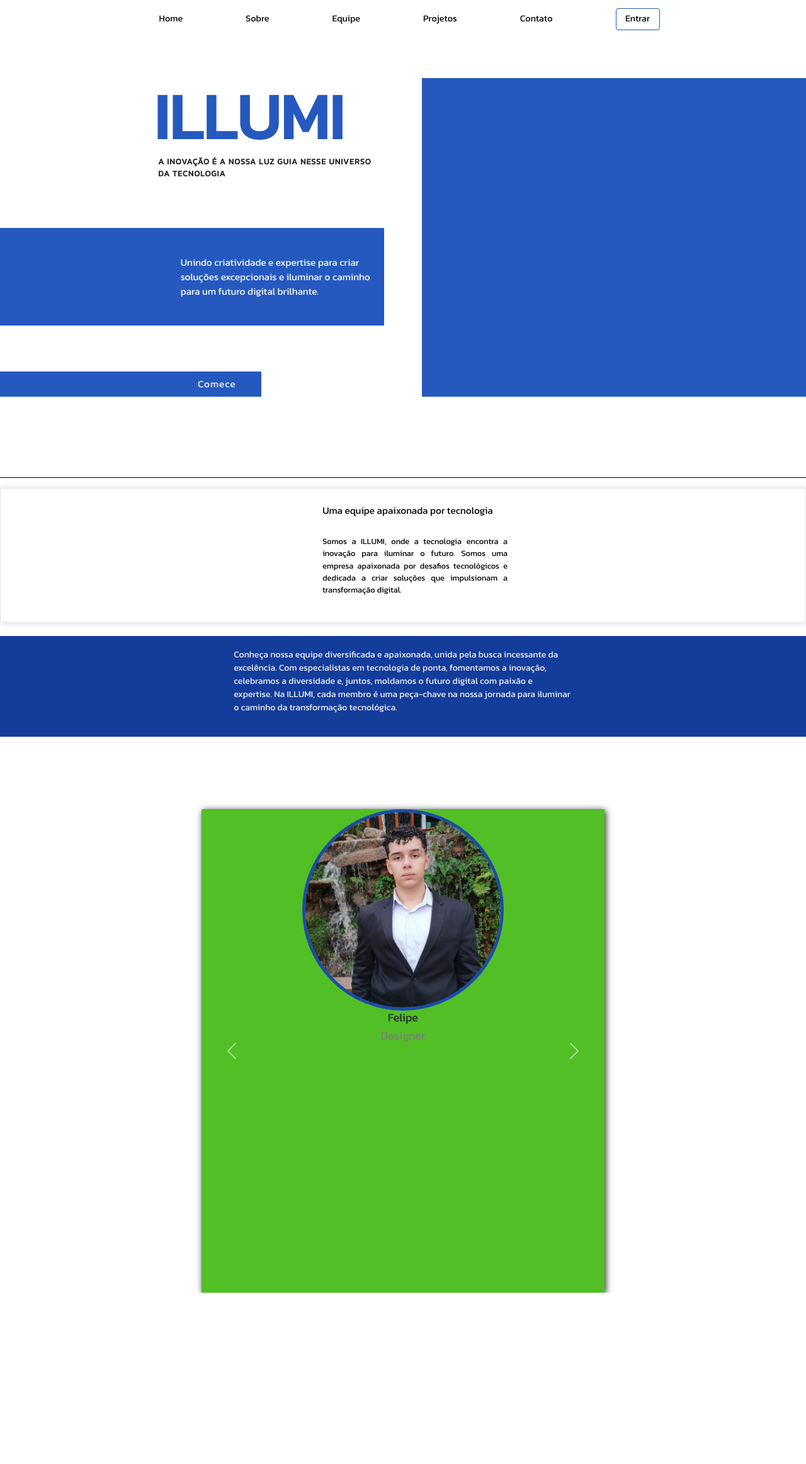
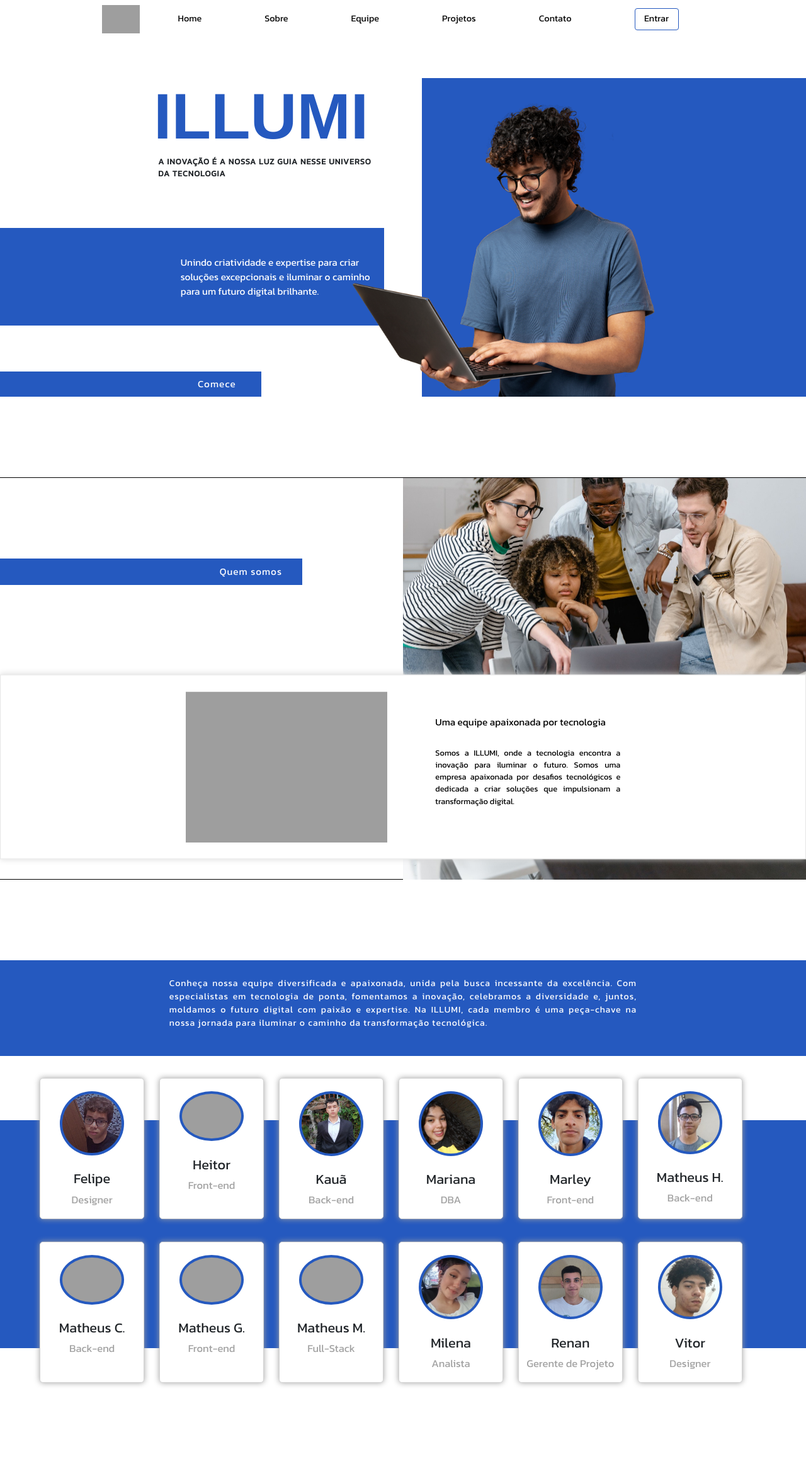
Before and after one commit to Kazuto15/Ilumi, a PHP site: page /area-cliente/home.php in a window 1280 px wide. Shown: the whole page at 63% size. Before the commit the page ends 2053 px from the top, so only its background shows below. Run offline with PHP 8.4, Linux system fonts and the light colour scheme; some libraries are stand-ins or nearby versions; grey boxes are pictures that could not be loaded.

Commit message:
Cards corrigidos
cores, cards, fontes e estrutura + css

```diff
--- a/area-cliente/home.php
+++ b/area-cliente/home.php
@@ -56,7 +56,6 @@
             </div>
         </div>
 
-
         <div class="slogan">
             <div class="armazem-text">
                 <div class="box-item-text-img">
@@ -102,99 +101,124 @@
                         o caminho da transformação tecnológica.</p>
                 </div>
             </div>
-
-            <div class="faixa-cards">
-                <div class="container-cards row">
-                    <div class="card card-top" style="width: 25rem;">
-                        <img class="card-img-top" src="../img/integrantes/Felipe.jfif" alt="">
-                        <div class="card-body">
-                            <h5 class="card-title">Felipe</h5>
-                            <p class="card-text">Designer</p>
+            <div class="cards-box">
+                <div class="box-cards-members">
+                    <div class="card-mod-spac">
+                        <div class="cards-1">
+                            <div class="cards">
+                                <div class="box-img">
+                                    <img src="./../img/integrantes/Felipe2.jpg" alt="">
+                                </div>
+                                <div class="textos">
+                                    <h5>Felipe</h5>
+                                    <p>Designer</p>
                                 </div>
                             </div>
-                    <div class="card card-top" style="width: 25rem;">
-                        <img class="card-img-top" src="../img/integrantes/heitor.enc">
-                        <div class="card-body">
-                            <h5 class="card-title">Heitor</h5>
-                            <p class="card-text">Back-End</p>
+                            <div class="cards">
+                                <div class="box-img">
+                                    <img src="./../img/integrantes/heitor.enc" alt="">
+                                </div>
+                                <div class="textos">
+                                    <h5>Heitor</h5>
+                                    <p>Front-end</p>
                                 </div>
                             </div>
-                    <div class="card card-top" style="width: 25rem;">
-                        <img class="card-img-top" src="../img/integrantes/Kauã.jpg" alt="">
-                        <div class="card-body">
-                            <h5 class="card-title">Kauã</h5>
-                            <p class="card-text">Full-Stack</p>
+                            <div class="cards">
+                                <div class="box-img">
+                                    <img src="./../img/integrantes/Kauã.jpg" alt="">
+                                </div>
+                                <div class="textos">
+                                    <h5>Kauã</h5>
+                                    <p>Back-end</p>
                                 </div>
                             </div>
-                    <div class="card card-top" style="width: 25rem;">
-                        <img class="card-img-top" src="../img/integrantes/Marina2.jfif" alt="">
-                        <div class="card-body">
-                            <h5 class="card-title">Mariana</h5>
-                            <p class="card-text">Cargo</p>
+                            <div class="cards">
+                                <div class="box-img">
+                                    <img src="./../img/integrantes/Marina2.jfif" alt="">
+                                </div>
+                                <div class="textos">
+                                    <h5>Mariana</h5>
+                                    <p>DBA</p>
                                 </div>
                             </div>
-                    <div class="card card-top" style="width: 25rem;">
-                        <img class="card-img-top" src="../img/integrantes/Marley.jpg" alt="">
-                        <div class="card-body">
-                            <h5 class="card-title">Marley</h5>
-                            <p class="card-text">Front-End</p>
+                            <div class="cards">
+                                <div class="box-img">
+                                    <img src="./../img/integrantes/Marley.jpg" alt="">
+                                </div>
+                                <div class="textos">
+                                    <h5>Marley</h5>
+                                    <p>Front-end</p>
                                 </div>
                             </div>
-                    <div class="card card-top" style="width: 25rem;">
-                        <img class="card-img-top" src="../img/integrantes/MateusH.jfif" alt="">
-                        <div class="card-body">
-                            <h5 class="card-title">Mateus Henrique</h5>
-                            <p class="card-text">Back-End</p>
+                            <div class="cards">
+                                <div class="box-img">
+                                    <img src="./../img/integrantes/MateusH.jfif" alt="">
+                                </div>
+                                <div class="textos">
+                                    <h5>Matheus H.</h5>
+                                    <p>Back-end</p>
                                 </div>
                             </div>
-
-                    <div class="card card-bottom" style="width: 25rem;">
-                        <img class="card-img-top" src="../img/integrantes/MatheusC.enc" alt="">
-                        <div class="card-body">
-                            <h5 class="card-title">Matheus Campos</h5>
-                            <p class="card-text">Back-end</p>
+                        </div>
+                        <div class="cards-2">
+                            <div class="cards">
+                                <div class="box-img">
+                                    <img src="./../img/integrantes/MatheusC.enc" alt="">
+                                </div>
+                                <div class="textos">
+                                    <h5>Matheus C.</h5>
+                                    <p>Back-end</p>
                                 </div>
                             </div>
-                    <div class="card card-bottom" style="width: 25rem;">
-                        <img class="card-img-top" src="../img/integrantes/MatheusG.enc" alt="">
-                        <div class="card-body">
-                            <h5 class="card-title">Matheus Gomes</h5>
-                            <p class="card-text">Front-End</p>
+                            <div class="cards">
+                                <div class="box-img">
+                                    <img src="./../img/integrantes/MatheusG.enc" alt="">
+                                </div>
+                                <div class="textos">
+                                    <h5>Matheus G.</h5>
+                                    <p>Front-end</p>
                                 </div>
                             </div>
-                    <div class="card card-bottom" style="width: 25rem;">
-                        <img class="card-img-top" src="../img/integrantes/MatheusM.enc" alt="">
-                        <div class="card-body">
-                            <h5 class="card-title">Matheus Merlim</h5>
-                            <p class="card-text">Cargo</p>
+                            <div class="cards">
+                                <div class="box-img">
+                                    <img src="./../img/integrantes/MatheusM.enc" alt="">
+                                </div>
+                                <div class="textos">
+                                    <h5>Matheus M.</h5>
+                                    <p>Full-Stack</p>
                                 </div>
                             </div>
-                    <div class="card card-bottom" style="width: 25rem;">
-                        <img class="card-img-top" src="../img/integrantes/Milena.jpg" alt="">
-                        <div class="card-body">
-                            <h5 class="card-title">Milena</h5>
-                            <p class="card-text">Analista</p>
+                            <div class="cards">
+                                <div class="box-img">
+                                    <img src="./../img/integrantes/Milena.jpg" alt="">
+                                </div>
+                                <div class="textos">
+                                    <h5>Milena</h5>
+                                    <p>Analista</p>
                                 </div>
                             </div>
-                    <div class="card card-bottom" style="width: 25rem;">
-                        <img class="card-img-top" src="../img/integrantes/Renan2.jfif" alt="">
-                        <div class="card-body">
-                            <h5 class="card-title">Renan</h5>
-                            <p class="card-text">Gerente de projeto</p>
+                            <div class="cards">
+                                <div class="box-img">
+                                    <img src="./../img/integrantes/Renan2.jfif" alt="">
+                                </div>
+                                <div class="textos">
+                                    <h5>Renan</h5>
+                                    <p>Gerente de Projeto</p>
                                 </div>
                             </div>
-                    <div class="card card-bottom" style="width: 25rem;">
-                        <img class="card-img-top" src="../img/integrantes/Vitor.jfif" alt="">
-                        <div class="card-body">
-                            <h5 class="card-title">Vitor</h5>
-                            <p class="card-text">Designer</p>
+                            <div class="cards">
+                                <div class="box-img">
+                                    <img src="./../img/integrantes/Vitor.jfif" alt="">
+                                </div>
+                                <div class="textos">
+                                    <h5>Vitor</h5>
+                                    <p>Designer</p>
                                 </div>
                             </div>
-
                         </div>
                     </div>
-
-
+                </div>
+            </div>
             <div id="carouselExampleIndicators" class="carousel slide" data-bs-ride="carousel">
                 <!--  <ol class="carousel-indicators">
                     <li data-target="#carouselExampleIndicators" data-slide-to="0" class="active"></li>
@@ -203,15 +227,15 @@
                 </ol> -->
                 <div class="carousel-inner">
                     <div class="carousel-item active">
-                        <img class="d-block w-50 rounded-circle mx-auto " style="border: 5px solid rgb(28, 75, 173);"
-                        src="../img/integrantes/Kauã.jpg" alt="First slide">
+                        <img class="img-carousel d-block w-50 rounded-circle mx-auto my-4 "
+                        src="../img/integrantes/Felipe2.jpg" alt="First slide">
                         <div class="text-center">
                             <h1>Felipe</h1>
                             <h6 class="card-text">Designer</h6>
                         </div>
                     </div>
                     <div class="carousel-item">
-                        <img class="d-block w-50 rounded-circle mx-auto my-4" style="border: 5px solid rgb(28, 75, 173);"
+                        <img class="d-block w-50 rounded-circle mx-auto my-4"
                             src="../img/integrantes/heitor.enc" alt="Second slide">
                         <div class="text-center">
                             <h1>Heitor</h1>
@@ -219,7 +243,7 @@
                         </div>
                     </div>
                     <div class="carousel-item ">
-                        <img class="d-block w-50 rounded-circle mx-auto my-4" style="border: 5px solid rgb(28, 75, 173);"
+                        <img class="d-block w-50 rounded-circle mx-auto my-4"
                             src="../img/integrantes/Kauã.jpg" alt="Third slide">
                             <div class="text-center">
                             <h1>Kauã</h1>
@@ -227,7 +251,7 @@
                         </div>
                     </div>
                     <div class="carousel-item">
-                        <img class="d-block w-50 rounded-circle mx-auto my-4" style="border: 5px solid rgb(28, 75, 173);"
+                        <img class="d-block w-50 rounded-circle mx-auto my-4"
                             src="../img/integrantes/Marina2.jfif" alt="Third slide">
                             <div class="text-center">
                             <h1>Mariana</h1>
@@ -235,7 +259,7 @@
                         </div>
                     </div>
                     <div class="carousel-item">
-                        <img class="d-block w-50 rounded-circle mx-auto my-4" style="border: 5px solid rgb(28, 75, 173);"
+                        <img class="d-block w-50 rounded-circle mx-auto my-4"
                             src="../img/integrantes/Marley.jpg" alt="Third slide">
                             <div class="text-center">
                             <h1>Marley</h1>
@@ -243,7 +267,7 @@
                         </div>
                     </div>
                     <div class="carousel-item">
-                        <img class="d-block w-50 rounded-circle mx-auto my-4" style="border: 5px solid rgb(28, 75, 173);"
+                        <img class="d-block w-50 rounded-circle mx-auto my-4"
                             src="../img/integrantes/MateusH.jfif" alt="Third slide">
                             <div class="text-center">
                             <h1>Mateus Henrique</h1>
@@ -251,7 +275,7 @@
                         </div>
                     </div>
                     <div class="carousel-item">
-                        <img class="d-block w-50 rounded-circle mx-auto my-4" style="border: 5px solid rgb(28, 75, 173);"
+                        <img class="d-block w-50 rounded-circle mx-auto my-4"
                             src="../img/integrantes/MatheusC.enc" alt="Third slide">
                             <div class="text-center">
                             <h1>Matheus Campos</h1>
@@ -259,7 +283,7 @@
                         </div>
                     </div>
                     <div class="carousel-item">
-                        <img class="d-block w-50 rounded-circle mx-auto my-4" style="border: 5px solid rgb(28, 75, 173);"
+                        <img class="d-block w-50 rounded-circle mx-auto my-4"
                             src="../img/integrantes/MatheusG.enc" alt="Third slide">
                             <div class="text-center">
                             <h1>Matheus Gomes</h1>
@@ -267,7 +291,7 @@
                         </div>
                     </div>
                     <div class="carousel-item">
-                        <img class="d-block w-50 rounded-circle mx-auto my-4" style="border: 5px solid rgb(28, 75, 173);"
+                        <img class="d-block w-50 rounded-circle mx-auto my-4"
                             src="../img/integrantes/MatheusM.enc" alt="Third slide">
                             <div class="text-center">
                             <h1>Matheus Merlim</h1>
@@ -275,7 +299,7 @@
                         </div>
                     </div>
                     <div class="carousel-item">
-                        <img class="d-block w-50 rounded-circle mx-auto my-4" style="border: 5px solid rgb(28, 75, 173);"
+                        <img class="d-block w-50 rounded-circle mx-auto my-4"
                             src="../img/integrantes/Milena.jpg" alt="Third slide">
                             <div class="text-center">
                             <h1>Milena</h1>
@@ -283,7 +307,7 @@
                         </div>
                     </div>
                     <div class="carousel-item">
-                        <img class="d-block w-50 rounded-circle mx-auto my-4" style="border: 5px solid rgb(28, 75, 173);"
+                        <img class="d-block w-50 rounded-circle mx-auto my-4"
                             src="../img/integrantes/Renan2.jfif" alt="Third slide">
                             <div class="text-center">
                             <h1>Renan</h1>
@@ -291,7 +315,7 @@
                         </div>
                     </div>
                     <div class="carousel-item">
-                        <img class="d-block w-50 rounded-circle mx-auto my-4" style="border: 5px solid rgb(28, 75, 173);"
+                        <img class="d-block w-50 rounded-circle mx-auto my-4"
                             src="../img/integrantes/Vitor.jfif" alt="Third slide">
                             <div class="text-center">
                             <h1>Vitor</h1>
@@ -311,6 +335,8 @@
             </div>
         </div>
 
+    </div>
+
 
 
 </body>
--- a/css/home.css
+++ b/css/home.css
@@ -43,6 +43,7 @@
     background: transparent;
 }
 .illumi h1{
+    font-family: sans-serif;
     position: relative;
     font-size: 8vw;
     margin: 0;
@@ -232,102 +233,175 @@
 
 }
 
+
+
+
+
+
+
+
+
+
+
+
+
+
+
+
+
+
+
+
+
+
+
+
+
+
+
+
+
+
+
+
+
+
+
+
+
+
+
+
+
 .a1{
     max-width: 100%;
-    height: 100%;
-    background-color: white;
+    height: 100vh;
+    margin-top: 10%;
+    padding: 0;
+    background-color: transparent;
     position: relative;
 }
 .faixa-texto{
-    margin-top: 10vh;
-    background-color: rgb(19, 60, 155);
+    display: flex;
+    justify-content: center;
+    background-color: #2559BF;
 }
 .texto-faixa{
+    display: flex;
+    justify-content: center;
     font-size: 1.1vw;
-    color: whitesmoke;
+    letter-spacing: 1px;
+    color: #fff;
     text-align: left;
-
-    padding: 1.5vw;
-    padding-left: 29vw;
-    padding-right: 29vw;
-}
-.faixa-cards{
-    display: none;
-    position: relative;
-    margin-top: 9%;
-    background-color: rgb(19, 60, 155);
-    z-index: 0;
-    overflow: visible;
-    padding: 2vw;
-}
-.container-cards{
-    position: relative;
-    display: flex;
-    flex-wrap: wrap;
-    justify-content: space-between;
-    padding-left: 25vw;
-    padding-right: 25vw;
-    z-index: 1;
-}
-.card{
-    width: 25vw;
-    height: 25vw;
-    margin: 5px;
-    padding-top: 1.2vw;
-    border-radius: 0;
-    z-index: 2;
-    margin-top: -5vw;
-    margin-bottom: 10%;
-    height: 17rem;
-    margin-left: 1%;
-    margin-right: 1%;
-    box-shadow: 2px 1px 15px ;
-}
-@media(max-width:1300px){
-    .container-cards{
-        padding-left: 30vh;
-        padding-right: 30vh;
-    }
-    .card{
-        margin-left: 0.2%;
-        margin-right: 0.2%;
-    }
-}
-.card-bottom{
-    margin-bottom: -5vw;
-}
-.card-img-top{
-    position: absolute;
-    align-self: center;
-    border: 5px solid rgb(28, 75, 173);
-    border-radius: 100%;
-    width: 7vw;
-    height: 6vw;
-}
-.card-body{
-    text-align: center;
-}
-.card-text{
-    color: rgb(126, 126, 126);
-}
-@media (max-width: 1324px){
-    #carouselExampleIndicators{
-        display: block;
-    }
-    .faixa-cards{
-        display: none;
-    }
+    text-align: justify;
+    width: 58%;
+    margin: 2% 2% 2% 2%;
 
 }
-@media (min-width:1325px){
-    #carouselExampleIndicators{
-        display: none;
-    }
-    .faixa-cards{
-        display: block;
-    }
 
+
+
+.cards-box{
+    width: 100%;
+    padding: 4%;
+    margin-top: 8%;
+    background: #2559BF;
 }
+.box-cards-members{
+    background: transparent;
+    width: 100%;
+}
+.card-mod-spac{
+    display: flex;
+    flex-direction: column;
+}
+
+
+
+
+
+
+
+/*card 1 e 2*/
+.cards-1{
+    display: flex;
+    flex-direction: row;
+    margin-top: -10%;
+    margin-bottom: 2%;
+}
+.cards-2{
+    display: flex;
+    flex-direction: row;
+    margin-bottom: -10%;
+}
+.cards{
+    display: flex;
+    align-items: center;
+    flex-direction: column;
+    background: #fff;
+    border-radius: 5px;
+    border: 1px solid #d4d4d4;
+    box-shadow: 0px 0px 10px 0px #a1a1a1;
+    width: 13vw;
+    padding: 20px 10px 0px 10px;
+    margin: 0% 1% 1% 1% ;
+}
+.box-img{
+    display: flex;
+    justify-content: center;
+    align-items: center;
+    background: #2559BF;
+    max-width: 8vw;
+    border-radius: 50%;
+    padding: 4px;
+}
+.box-img img{
+    max-width: 100%;
+    border-radius: 100%;
+}
+.cards .textos{
+    display: flex;
+    justify-content: center;
+    align-items: center;
+    margin-top: 17%;
+}
+.cards .textos h5{
+    font-size: 1.7vw;
+}
+.cards .textos p{
+    font-size: 1.3vw;
+    color: #a1a1a1;
+}
+
+
+
+
+
+
+
+
+
+
+
+
+
+
+
+
+
+
+
+
+
+
+
+
+
+
+
+
+
+
 .carousel-inner h1,
 .carousel-inner h6 {
     max-width: 100%;
@@ -338,48 +412,33 @@
 }
 
 #carouselExampleIndicators{
+    display: flex;
     margin-top: 9%;
-    max-width: 600rem;
-    height:  auto;
+    max-width: 200px;
+    height: auto;
     box-shadow: 2px 2px 10px;
-    position: absolute;
-    left: 25%;
-    right: 25%;
-    width: 50vw;
+    align-items: center;
+    flex-direction: column;
 }
-
+.img-carousel{
+    width: 15vw;
+    border-radius: 100%;
+    border: 3px solid #2559BF;
+}
 .carousel-inner{
     height: 50vh;
     width: 50vw;
 
 }
-@media (max-width: 1324px){
-   .carousel-item h1,.carousel-item h6{
-    font-size: large;
-   }
 
-}
-@media (max-width: 450px){
-    .carousel-inner{
-    height: -60vh;
-    width: -50vw;
+@media (max-width: 1025px){
+    .cards-box{
+        display: none;
     }
-
-
 }
 
-@media (min-width:600px){
-    .carousel-inner{
-        background-color: #2559BF;
-        height: 60vw;
+@media (min-width: 1026px){
+    #carouselExampleIndicators{
+        display: none;
     }
 }
-@media (min-width: 936px){
-    .carousel-inner{
-        background-color: #51bf25;
-        height: 60vw;
-    }
-}
-img{
-    display: none;
-}
```
Also changed, not shown: img/integrantes/Felipe2.jpg (added). Lines whose indentation alone changed are shown as unchanged.
